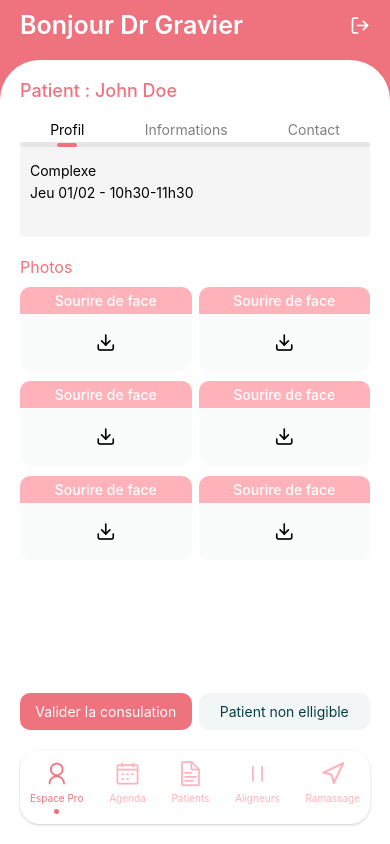
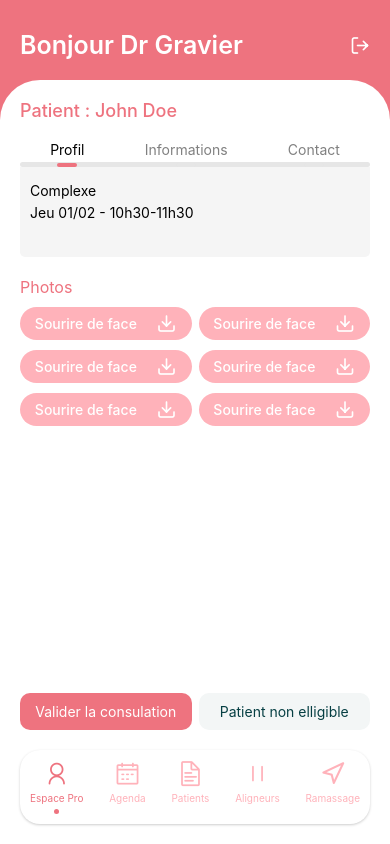
Before and after one commit to LouizD/j-test, a React Native app: screen /Home in a window 390 px wide. Built offline with nearby package versions, Linux system fonts and the light colour scheme.

Commit message:
style: change patientpicture style

```diff
--- a/src/components/PatientPictures/PatientPictures.js
+++ b/src/components/PatientPictures/PatientPictures.js
@@ -3,6 +3,7 @@ import Feather from 'react-native-vector-icons/Feather';
 import { View, Text, TouchableOpacity } from 'react-native';
 import { useNavigation } from '@react-navigation/native';
 
+import { colors } from '../../_var';
 import styleSheet from './PatientPictures.style';
 
 const PatientPictures = props => {
@@ -11,12 +12,8 @@ const PatientPictures = props => {
   return (
     <TouchableOpacity style={styleSheet.touchableArea} onPress={() => navigation.navigate('TakePicture')}>
       <View style={styleSheet.container}>
-        <View style={styleSheet.photoTitleContainer}>
-          <Text style={styleSheet.photoTitle}>Sourire de face</Text>
-        </View>
-          <View style={styleSheet.photoContainer}>
-            <Feather name={'download'} size={20} color="#000" />
-          </View>
+        <Text style={styleSheet.photoTitle}>Sourire de face</Text>
+        <Feather name={'download'} size={20} color={colors.white} />
       </View>
     </TouchableOpacity>
   )
--- a/src/components/PatientPictures/PatientPictures.style.js
+++ b/src/components/PatientPictures/PatientPictures.style.js
@@ -8,33 +8,22 @@ const styleSheet = StyleSheet.create({
     height: 'auto',
   },
   container: {
+    backgroundColor: colors.red3,
+    borderRadius: 20,
+    display: 'flex',
+    flexDirection: 'row',
+    alignItems: 'center',
+    justifyContent: 'space-around',
     width: '100%',
     height: 'auto',
-    marginBottom: 10
-  },
-  title: {
-    fontSize: 18,
-    fontWeight: '500',
-    color: colors.red1,
-  },
-  photoTitleContainer: {
-    backgroundColor: colors.red3,
-    borderTopLeftRadius: 10,
-    borderTopRightRadius: 10,
+    marginBottom: 10,
     padding: 5,
   },
   photoTitle: {
     color: colors.white,
+    fontSize: 14,
     fontWeight: '500',
     textAlign: 'center',
-  },
-  photoContainer: {
-    backgroundColor: "#FAFBFB",
-    borderBottomLeftRadius: 10,
-    borderBottomRightRadius: 10,
-    alignItems: 'center',
-    justifyContent: 'center',
-    padding: '10%'
   }
 });
 
--- a/src/screens/HomeScreen/HomeScreen.style.js
+++ b/src/screens/HomeScreen/HomeScreen.style.js
@@ -26,7 +26,7 @@ const styleSheet = StyleSheet.create({
     flexDirection: 'row',
     alignItems: 'center',
     justifyContent: 'space-between',
-    marginTop: 10,
+    marginTop: 30,
     paddingHorizontal: 20,
   },
   welcome: {
--- a/src/screens/TakePictureScreen/TakePictureScreen.js
+++ b/src/screens/TakePictureScreen/TakePictureScreen.js
@@ -8,7 +8,7 @@ import { help } from '../../_var';
 
 import styleSheet from './TakePictureScreen.style';
 
-const TakePictureScreen = ({ navigation }) => {
+const TakePictureScreen = ({ route, navigation }) => {
   const [hasPermission, setHasPermission] = useState(null);
   const [type, setType] = useState(Camera.Constants.Type.back);
   const [cameraRef, setCameraRef] = useState(null)
@@ -43,6 +43,12 @@ const TakePictureScreen = ({ navigation }) => {
                 if(cameraRef){
                   let photo = await cameraRef.takePictureAsync();
                   console.log('photo', photo);
+                  console.log(route.params.id)
+                  alert('Votre photo a bien été prise.')
+                  navigation.navigate('Home', {
+                    id: route.params.id,
+                    isPhotoTaken: true
+                  });
                 }
               }}>
               <View style={styleSheet.takePicButtonCircle1}>
```
